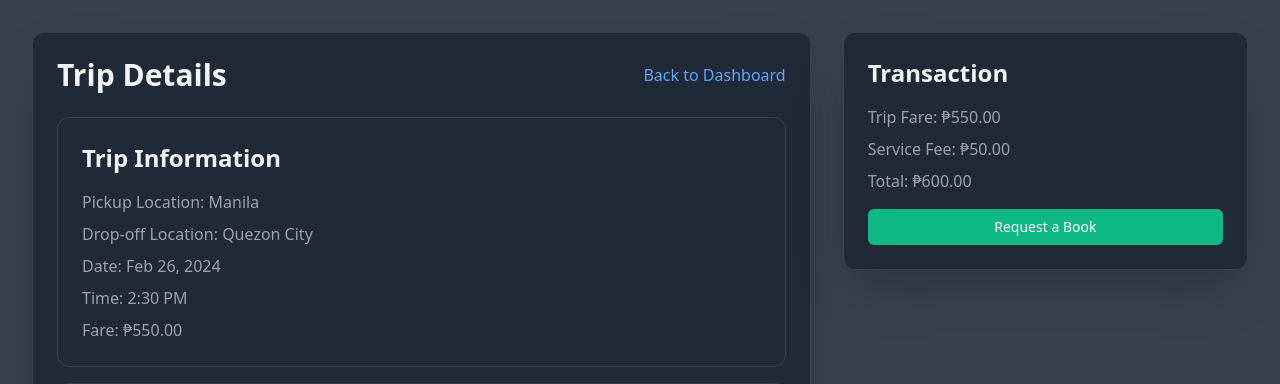
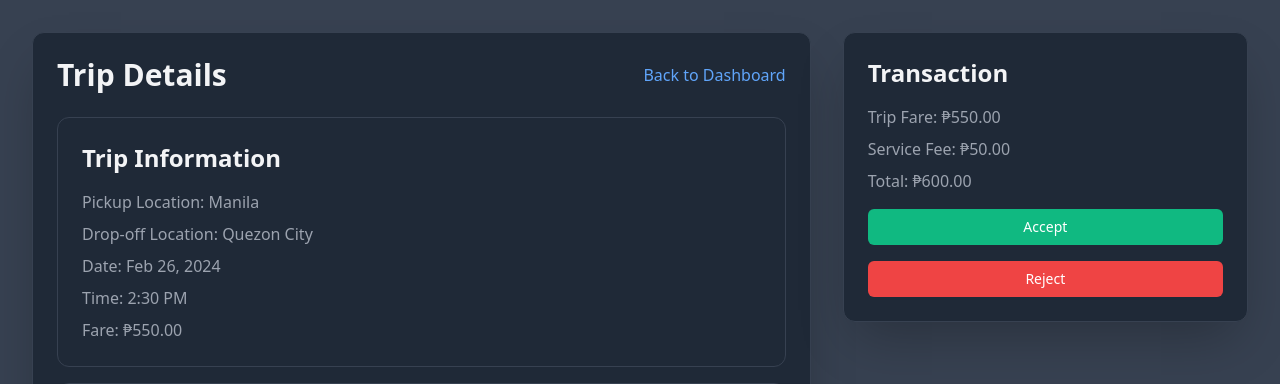
Before and after one commit to Val1on/appdev, a PHP site: page /tripdetails.php in a window 1280 px wide. Shown: the part 72-456 px from the top of the page. Run offline with PHP 8.4, Linux system fonts and the light colour scheme; some libraries are stand-ins or nearby versions.

Commit message:
Update tripdetails.php

```diff
--- a/carOwner/tripdetails.php
+++ b/carOwner/tripdetails.php
@@ -62,7 +62,10 @@
                     <p class="text-sm sm:text-base text-gray-400">Total: ₱600.00</p>
                 </div>
                 <button class="mt-4 w-full flex items-center justify-center px-3 py-1.5 sm:px-4 sm:py-2 bg-green-500 text-white rounded-md text-xs sm:text-sm font-medium hover:bg-green-600 transition-colors duration-200">
-                    Request a Book
+                    Accept
+                </button>
+                 <button class="mt-4 w-full flex items-center justify-center px-3 py-1.5 sm:px-4 sm:py-2 bg-red-500 text-white rounded-md text-xs sm:text-sm font-medium hover:bg-red-900 transition-colors duration-200">
+                    Reject
                 </button>
             </div>
         </div>
```
